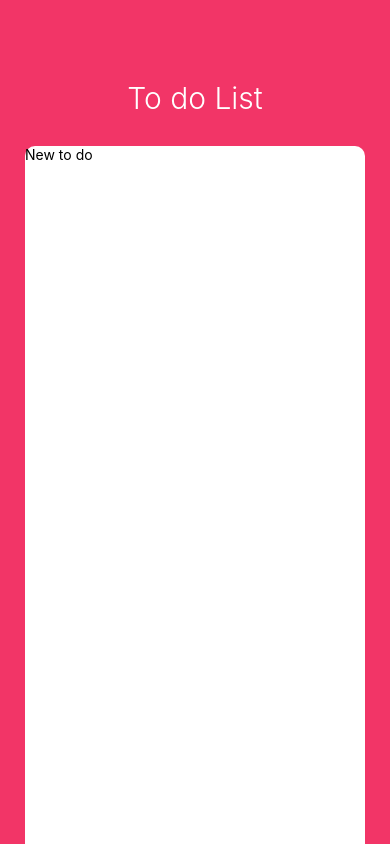
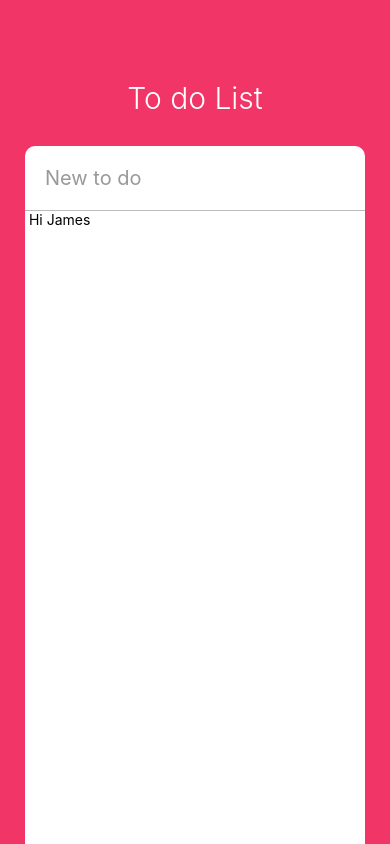
Before and after one commit to Romi0804/ToDoList-App, a React Native app: screen / in a window 390 px wide. Built offline with nearby package versions, Linux system fonts and the light colour scheme.

Commit message:
Decorate UI part using Textinput, Scrollview. Controled value.

```diff
--- a/App.js
+++ b/App.js
@@ -6,23 +6,45 @@
   StatusBar,
   TextInput,
   Dimensions,
-  Platform
+  Platform,
+  ScrollView
 } from "react-native";
+import ToDo from "./ToDo";
 
 const { height, width } = Dimensions.get("window");
 
 export default class App extends React.Component {
+  state = {
+    newToDo: ""
+  };
   render() {
+    const { newToDo } = this.state;
     return (
       <View style={styles.container}>
         <StatusBar barStyle={"light-content"} />
         <Text style={styles.title}>To do List</Text>
         <View style={styles.card}>
-          <TextInput style={styles.input} placeholder={"New to do"} />
+          <TextInput
+            style={styles.input}
+            placeholder={"New to do"}
+            value={newToDo}
+            onChangeText={this._controlNewToDo}
+            placeholderTextColor={"#999"}
+            returnKeyType={"done"}
+            autoCorrect={false}
+          />
+          <ScrollView>
+            <ToDo />
+          </ScrollView>
         </View>
       </View>
     );
   }
+  _controlNewToDo = text => {
+    this.setState({
+      newToDo: text
+    });
+  };
 }
 
 const styles = StyleSheet.create({
@@ -58,5 +80,11 @@
         elevation: 3
       }
     })
+  },
+  input: {
+    padding: 20,
+    borderBottomColor: "#bbb",
+    borderBottomWidth: StyleSheet.hairlineWidth,
+    fontSize: 20
   }
 });
--- /dev/null
+++ b/ToDo.js
@@ -0,0 +1,14 @@
+import React, { Component } from "react";
+import { View, Text, TouchableOpacity, StyleSheet } from "react-native";
+
+export default class ToDo extends Component {
+  render() {
+    return (
+      <View>
+        <Text> Hi James</Text>
+      </View>
+    );
+  }
+}
+
+const styles = StyleSheet.create({});
```
